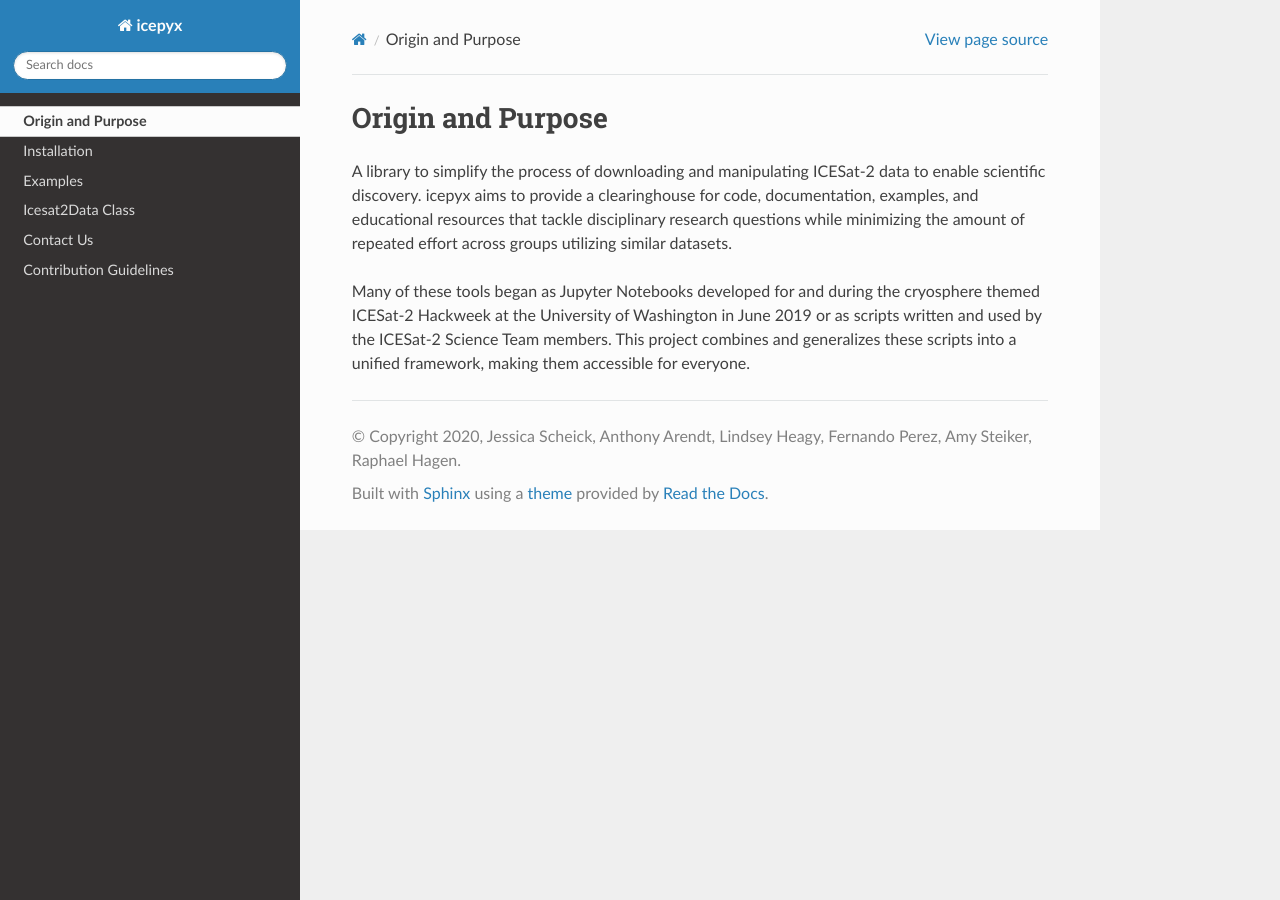
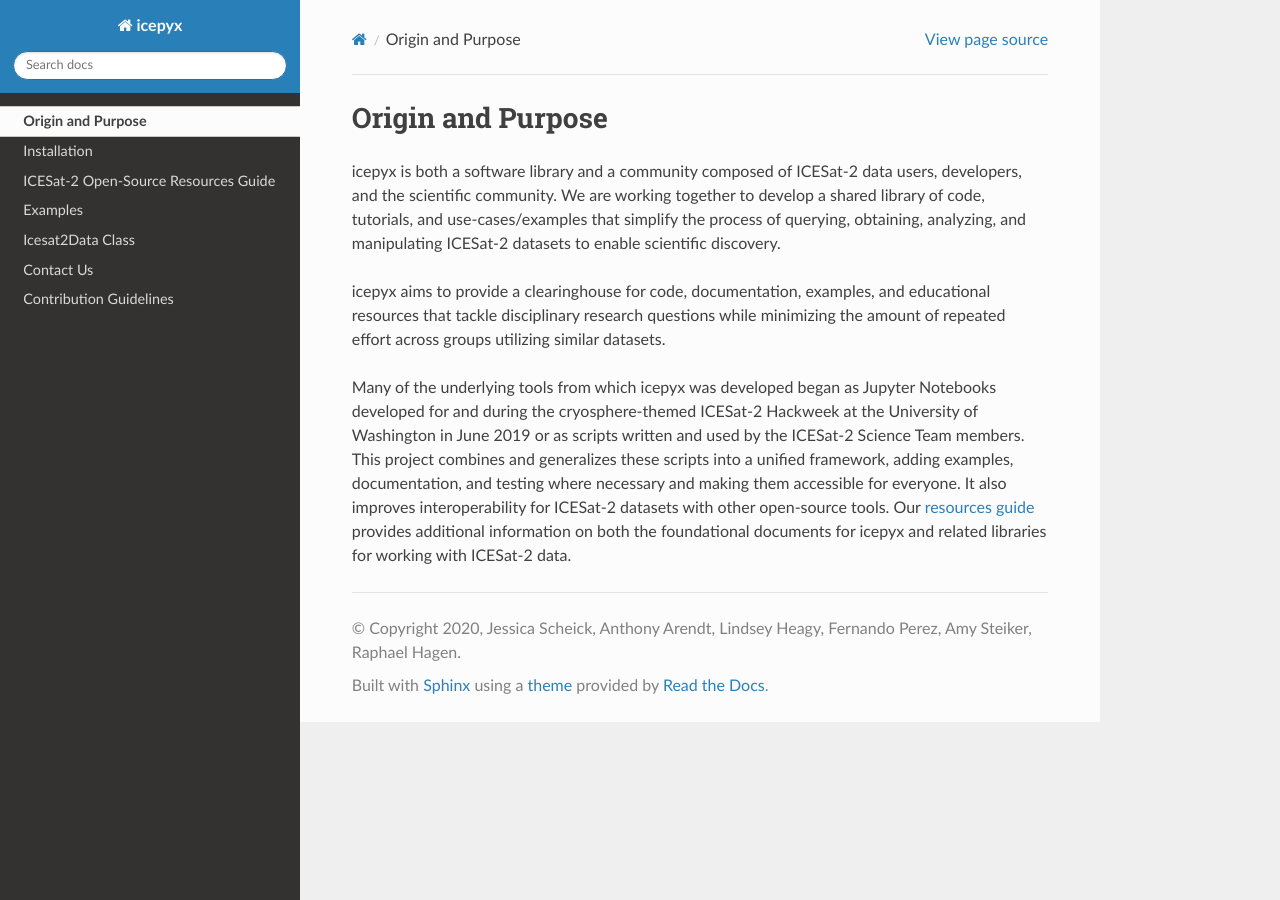
Before and after one commit to icesat2py/icepyx, a Sphinx documentation site: the page built from doc/source/getting_started/origin_purpose.rst, in a window 1280 px wide. Built offline with Sphinx 7.4.7 and the Read the Docs theme 2.0.0, drawn with Linux system fonts in a browser that asks for light colours.

Commit message:
added resources guide to docs

```diff
--- a/doc/source/getting_started/origin_purpose.rst
+++ b/doc/source/getting_started/origin_purpose.rst
@@ -1,11 +1,10 @@
 Origin and Purpose
 ==================
 
-A library to simplify the process of downloading and manipulating ICESat-2 data to enable scientific discovery.
-icepyx aims to provide a clearinghouse for code, documentation, examples,
-and educational resources that tackle disciplinary research questions while minimizing
-the amount of repeated effort across groups utilizing similar datasets.
+icepyx is both a software library and a community composed of ICESat-2 data users, developers, and the scientific community. We are working together to develop a shared library of code, tutorials, and use-cases/examples that simplify the process of querying, obtaining, analyzing, and manipulating ICESat-2 datasets to enable scientific discovery.
 
-Many of these tools began as Jupyter Notebooks developed for and during the cryosphere themed ICESat-2 Hackweek
-at the University of Washington in June 2019 or as scripts written and used by the ICESat-2 Science Team members.
-This project combines and generalizes these scripts into a unified framework, making them accessible for everyone.
+icepyx aims to provide a clearinghouse for code, documentation, examples, and educational resources that tackle disciplinary research questions while minimizing the amount of repeated effort across groups utilizing similar datasets.
+
+.. _`resources guide`: ./resources.rst
+
+Many of the underlying tools from which icepyx was developed began as Jupyter Notebooks developed for and during the cryosphere-themed ICESat-2 Hackweek at the University of Washington in June 2019 or as scripts written and used by the ICESat-2 Science Team members. This project combines and generalizes these scripts into a unified framework, adding examples, documentation, and testing where necessary and making them accessible for everyone. It also improves interoperability for ICESat-2 datasets with other open-source tools. Our `resources guide`_ provides additional information on both the foundational documents for icepyx and related libraries for working with ICESat-2 data.
--- a/doc/source/index.rst
+++ b/doc/source/index.rst
@@ -13,6 +13,7 @@ icepyx
 
    getting_started/origin_purpose
    getting_started/install
+   getting_started/resources
    example_link
    user_guide/is2class
    development/contact
```
Also changed, not shown: doc/source/getting_started/resources.rst (added, +98 -0 lines).
